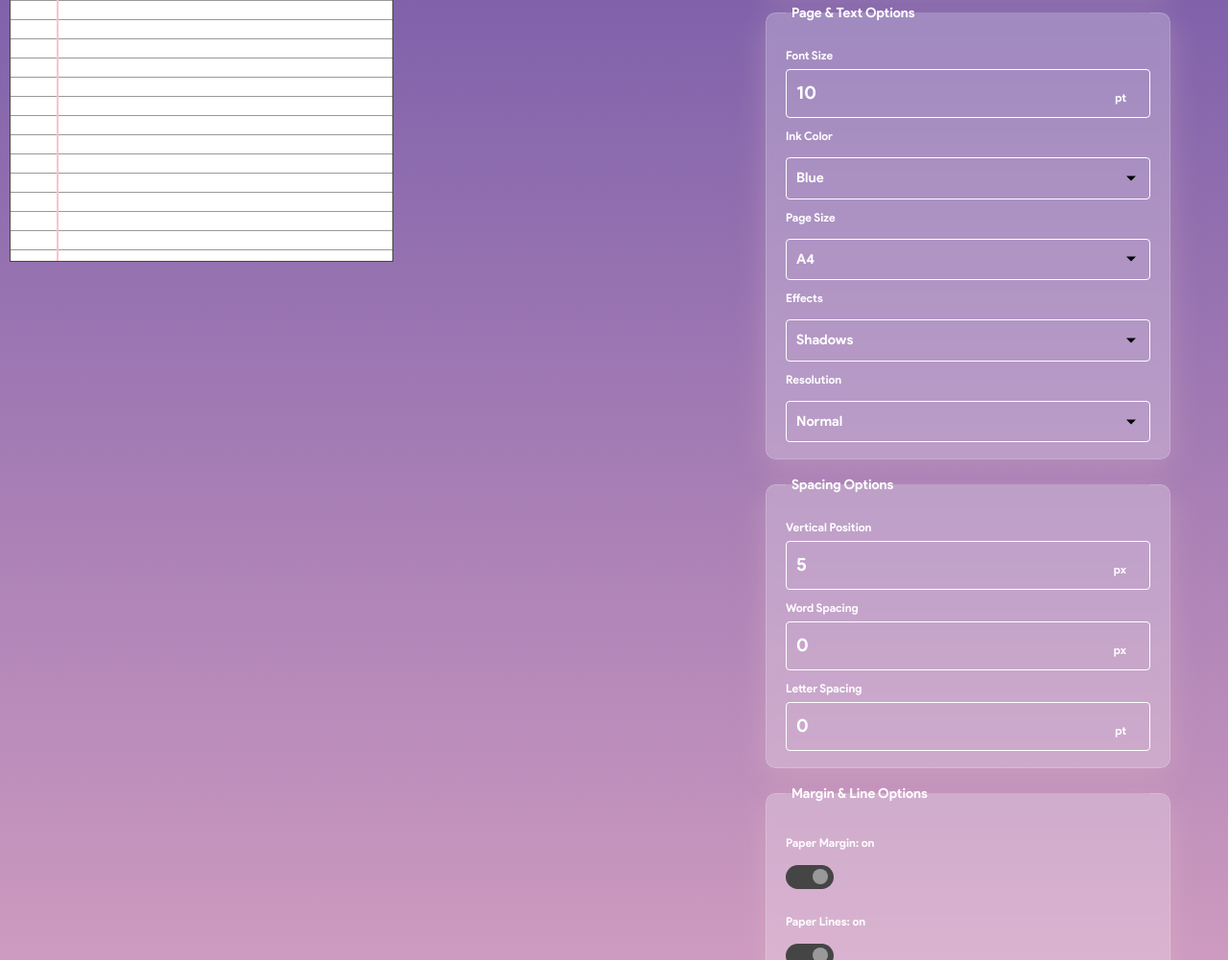
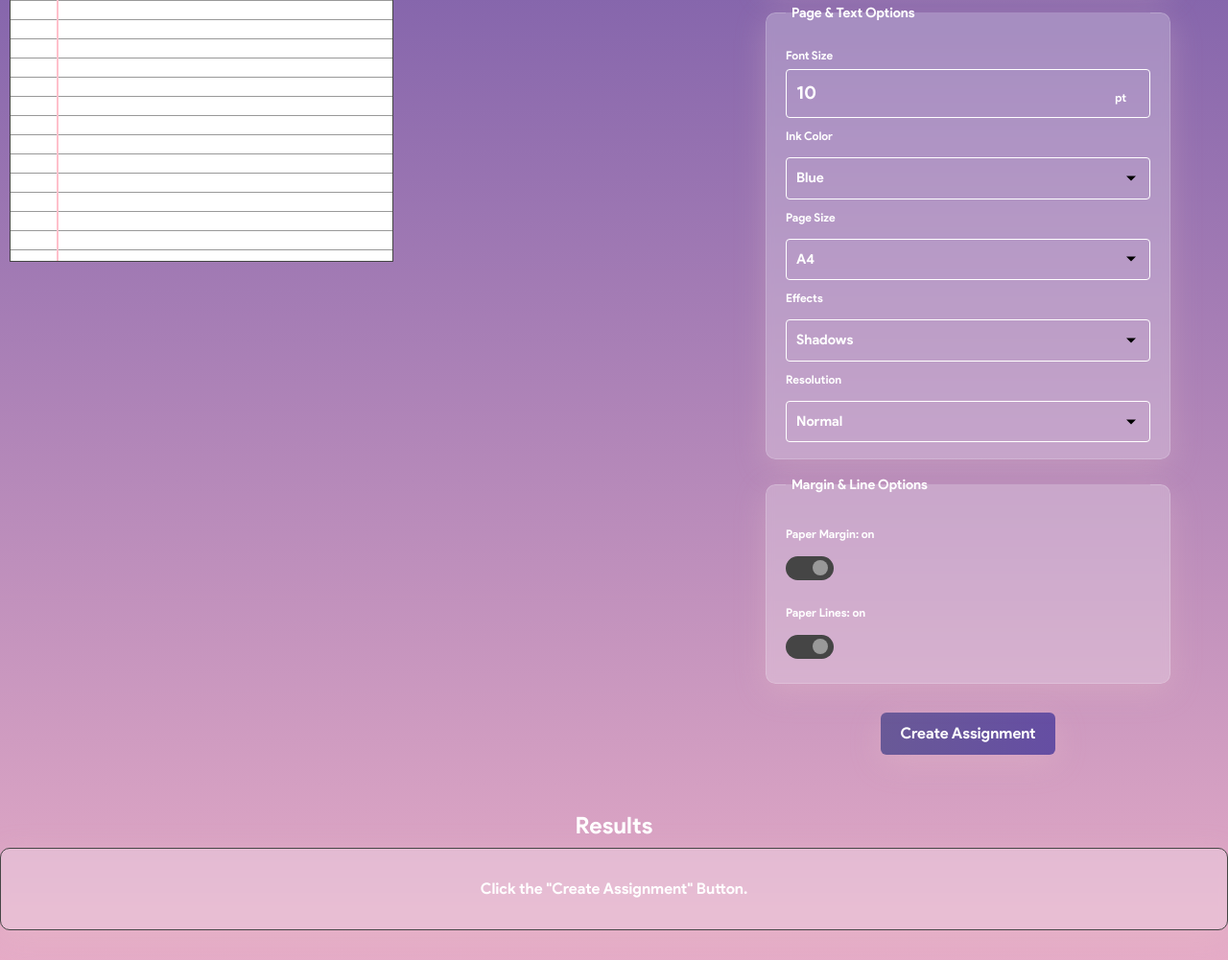
Before and after one commit to shrish-sharma-codes/tn-native-v4, a website with bundled scripts: page docs/index.html in a window 1280 px wide. Shown: the part 349-1350 px from the top of the page at 96% size. Built offline with nearby package versions, Linux system fonts and the light colour scheme; a web font is replaced by a local one.

Commit message:
Removed Spacing Options

```diff
--- a/docs/index.html
+++ b/docs/index.html
@@ -260,7 +260,7 @@
                 </div>
               </fieldset>
 
-              <fieldset class="glass-ui">
+              <fieldset class="glass-ui" style="display: none;">
                 <legend>Spacing Options</legend>
 
                 <div class="category-grid">
```
